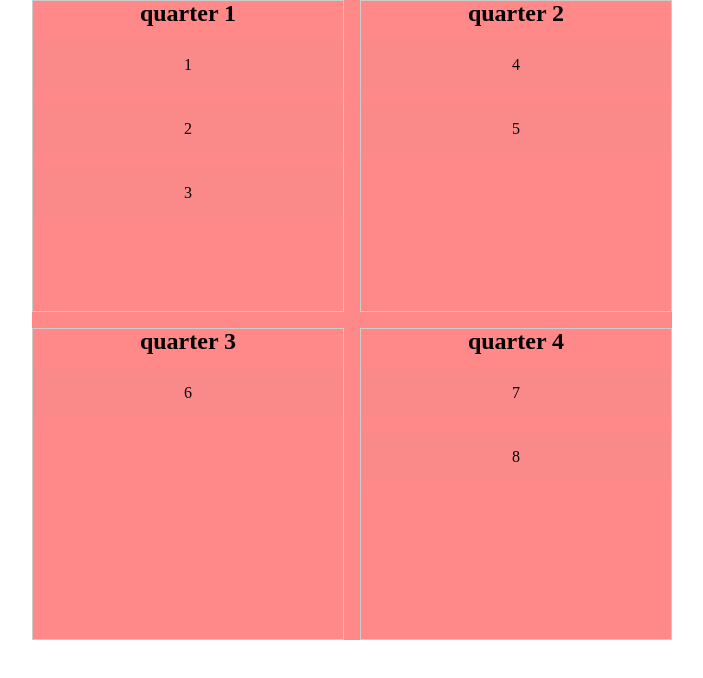
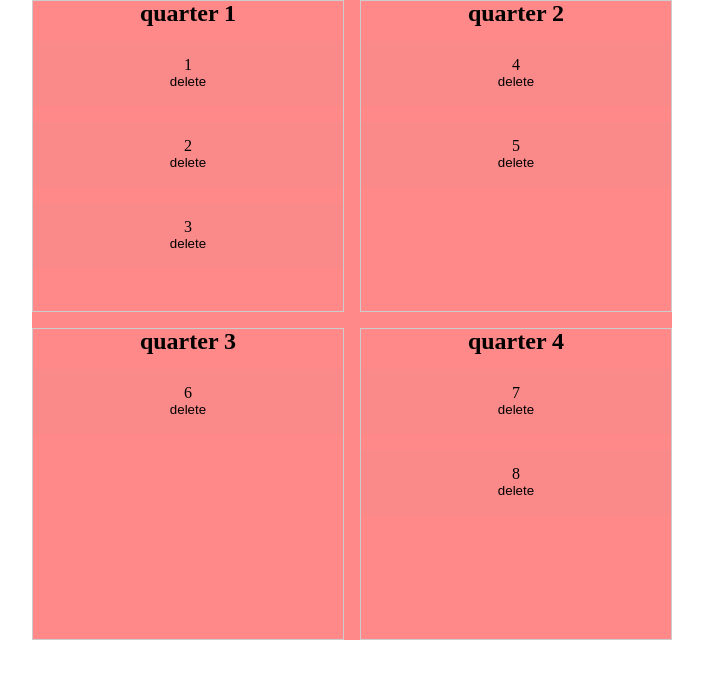
Before and after one commit to annaabramowicz/eisenhower-matrix, a Next.js app: page / in a window 1280 px wide. Shown: the top 678 px of the page, without its empty margins (288-991 px from the left). Built offline with nearby package versions, Linux system fonts and the light colour scheme.

Commit message:
remove single task

```diff
--- a/src/app/components/Task.tsx
+++ b/src/app/components/Task.tsx
@@ -2,10 +2,12 @@ import { TaskType } from "../types/matrixTypes";
 import DropArea from "./DropArea";
 import { useMatrixContext } from "../context/matrixContext";
 import { useMatrix } from "../hooks/useMatrix";
+import { useRemoveTask } from "../hooks/useRemoveTask";
 
 const Task = ({ positionTaskToMove, quarterTitle }: TaskType) => {
   const { matrix, setActiveTask } = useMatrixContext();
   const { onDrop } = useMatrix();
+  const { removeTask } = useRemoveTask();
 
   const matrixQuarter = matrix.find(
     (quarter) => quarter.title === quarterTitle
@@ -24,6 +26,9 @@ const Task = ({ positionTaskToMove, quarterTitle }: TaskType) => {
         className="dnd-task"
       >
         <p>{renderedTask?.id}</p>
+        <button onClick={() => removeTask(quarterTitle, positionTaskToMove)}>
+          delete
+        </button>
       </div>
       <DropArea onDrop={() => onDrop(quarterTitle, positionTaskToMove + 1)} />
     </>
```
